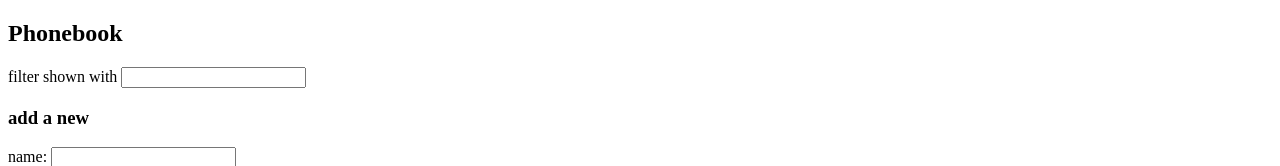
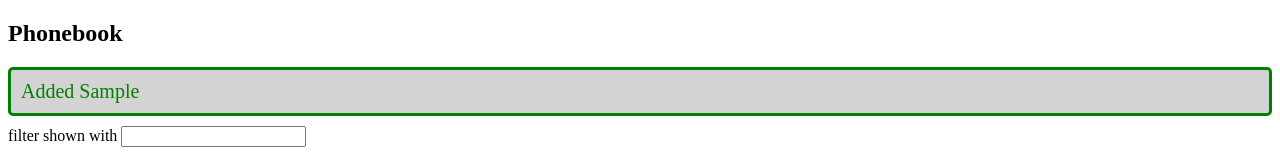
Before and after one commit to leeviallu/fullstack-hy-osat-0-2, a React (Create React App) app in the folder osa2/puhelinluettelo/: page / in a window 1280 px wide. Both pictures are taken after typing "Sample", "Sample" into the empty fields and a click on the button "add". Shown: the top 166 px of the page. Built offline with nearby package versions, Linux system fonts and the light colour scheme; no server answers; data requests are answered from the project's data file.

Commit message:
"Virheilmoitukset lisätty"

```diff
--- a/osa2/puhelinluettelo/src/App.js
+++ b/osa2/puhelinluettelo/src/App.js
@@ -1,5 +1,6 @@
 import { useState, useEffect } from 'react';
 import personServices from './services/persons';
+import Notification from './Notification';
 import Filter from './Filter';
 import PersonForm from './PersonForm';
 import Persons from './Persons';
@@ -9,6 +10,8 @@
   const [newName, setNewName] = useState('');
   const [newNumber, setNewNumber] = useState('');
   const [shownPersons, setShownPersons] = useState([]);
+  const [message, setMessage] = useState(null);
+
 
   useEffect(() => {
     personServices
@@ -41,7 +44,14 @@
           if(window.confirm(`${person.name} is already added to phonebook, replace the old number with a new one?`)) {
             personServices
                 .update(person.id, personObject)
-            window.location.reload()
+                .then(
+                  setMessage(
+                    `Number for ${person.name} has been changed`
+                  ),
+                  setTimeout(() => {
+                    setMessage(null)
+                  }, 5000)
+                )
           }
     }});
 
@@ -52,10 +62,20 @@
           console.log('post' ,response)
           setPersons(persons.concat(personObject));
         })
+        .then(
+          setMessage(
+            `Added ${personObject.name}`
+          ),
+          setTimeout(() => {
+            setMessage(null)
+          }, 5000)
+        )
     }
     setNewName('')
     setNewNumber('')
   }
+
+
 
   const namesToShow = (event) => {
     const filteredPersons = persons
@@ -71,6 +91,7 @@
   return (
     <div>
       <h2>Phonebook</h2>
+      <Notification message={message} />
       <Filter event={namesToShow} />
       <h3>add a new</h3>
       <PersonForm content={formProps} />
--- /dev/null
+++ b/osa2/puhelinluettelo/src/Notification.css
@@ -0,0 +1,9 @@
+.error {
+    color: green;
+    background: lightgrey;
+    font-size: 20px;
+    border-style: solid;
+    border-radius: 5px;
+    padding: 10px;
+    margin-bottom: 10px;
+  }
--- /dev/null
+++ b/osa2/puhelinluettelo/src/Notification.js
@@ -0,0 +1,15 @@
+import './Notification.css';
+
+const Notification = ({ message }) => {
+    if (message === null) {
+      return null
+    }
+
+    return (
+      <div className="error">
+        {message}
+      </div>
+    )
+  }
+
+  export default Notification;
```
